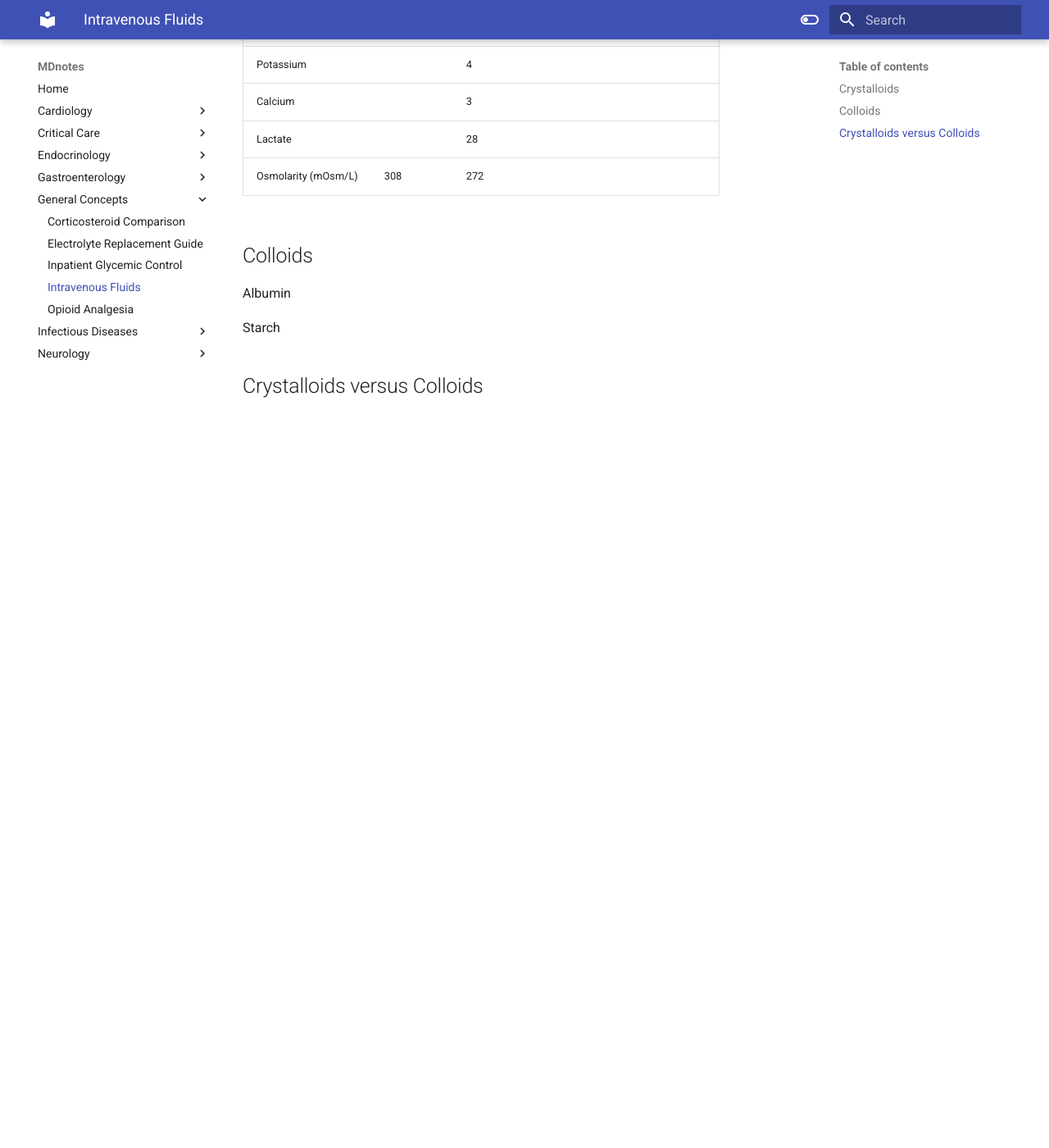
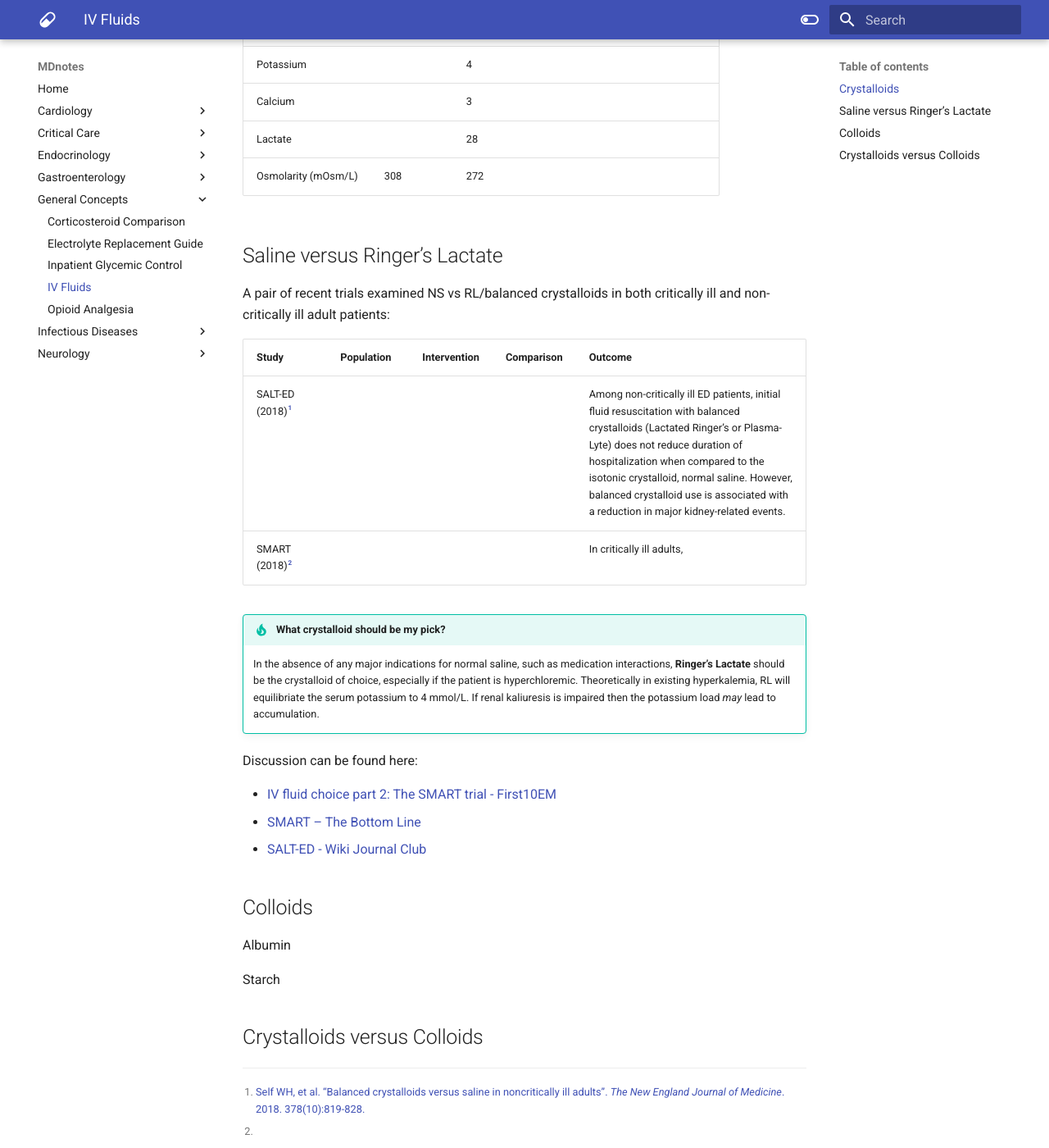
Before and after one commit to jzpero/mdnotes, an MkDocs documentation site: the page built from docs/General Concepts/Intravenous Fluids.md, in a window 1280 px wide and 1400 px high, scrolled down 311 px. Shown: the whole window at 82% size. Built offline with MkDocs 1.6.1 and Material for MkDocs 9.7.7, drawn with Linux system fonts in a browser that asks for light colours; before the commit the page ends 900 px from its top, so only the background shows below that; some of the changed text lies outside the part shown.

Commit message:
vault backup: 2021-04-12 19:43:08
Affected files:

"docs/General Concepts/Intravenous Fluids.md"
mkdocs.yml

```diff
--- a/docs/General Concepts/Intravenous Fluids.md
+++ b/docs/General Concepts/Intravenous Fluids.md
@@ -1,3 +1,4 @@
+# IV Fluids
 ## Crystalloids
  | Component (mEq/L)   | 0.9% NaCl | Ringer's Lactate | D5 1/2 NS | 2/3 1/3 |
  | ------------------- | --------- | ---------------- | --------- | ------- |
@@ -8,6 +9,26 @@
  | Lactate             |           | 28               |           |         |
  | Osmolarity (mOsm/L) | 308       | 272              |        |         |
 
+## Saline versus Ringer's Lactate
+A pair of recent trials examined NS vs RL/balanced crystalloids in both critically ill and non-critically ill adult patients:
+
+| Study              | Population | Intervention | Comparison | Outcome                                                                                                                                                                                                                                                                                                                                |
+| ------------------ | ---------- | ------------ | ---------- | -------------------------------------------------------------------------------------------------------------------------------------------------------------------------------------------------------------------------------------------------------------------------------------------------------------------------------------- |
+| SALT-ED (2018)[^1] |            |              |            | Among non-critically ill ED patients, initial fluid resuscitation with balanced crystalloids (Lactated Ringer's or Plasma-Lyte) does not reduce duration of hospitalization when compared to the isotonic crystalloid, normal saline. However, balanced crystalloid use is associated with a reduction in major kidney-related events. |
+| SMART (2018)[^2]   |            |              |            | In critically ill adults,                                                                                                                                                                                                                                                                                                              |
+
+[^1]: [Self WH, et al. "Balanced crystalloids versus saline in noncritically ill adults". *The New England Journal of Medicine*. 2018. 378(10):819-828.](http://www.nejm.org/doi/full/10.1056/NEJMoa1711586)
+[^2]:
+
+!!! tip "What crystalloid should be my pick?"
+    In the absence of any major indications for normal saline, such as medication interactions, **Ringer's Lactate** should be the crystalloid of choice, especially if the patient is hyperchloremic. Theoretically in existing hyperkalemia, RL will equilibriate the serum potassium to 4 mmol/L. If renal kaliuresis is impaired then the potassium load *may* lead to accumulation.
+
+Discussion can be found here:
+
+- [IV fluid choice part 2: The SMART trial - First10EM](https://first10em.com/smart/)
+- [SMART – The Bottom Line](https://www.thebottomline.org.uk/summaries/icm/smart/)
+- [SALT-ED - Wiki Journal Club](https://www.wikijournalclub.org/wiki/SALT-ED)
+
 ## Colloids
 Albumin
 
--- a/mkdocs.yml
+++ b/mkdocs.yml
@@ -8,6 +8,8 @@ copyright: Copyright &copy; 2021 Jasper Ho
 theme:
   name: material
   custom_dir: overrides
+  icon:
+    logo: material/pill
   palette:
     # Light mode
     - media: "(prefers-color-scheme: light)"
```
